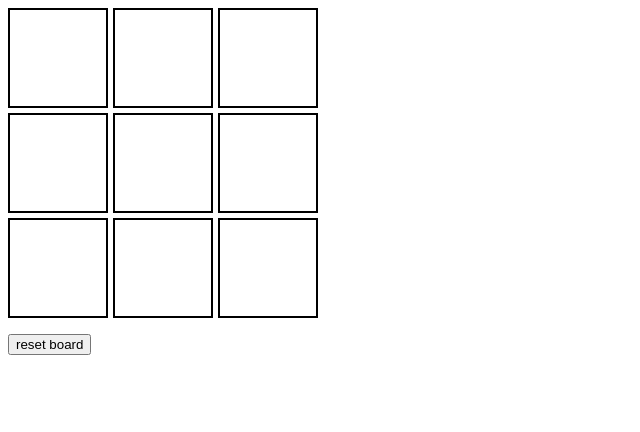
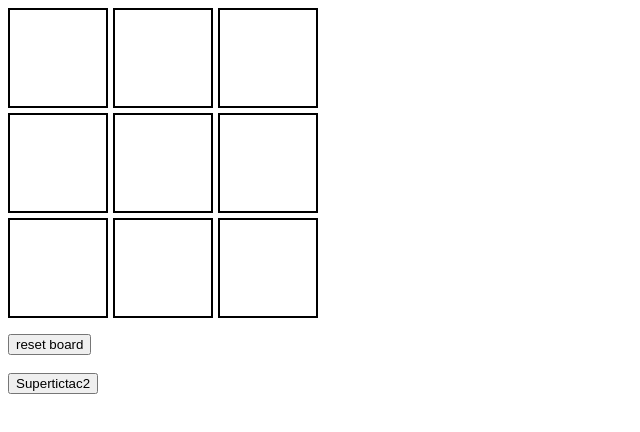
Before and after one commit to Hampter-0/tictac2, an Angular app: page /tictac2 in a window 1280 px wide. Shown: the top 432 px of the page, without its empty margins (0-640 px from the left). Built offline with nearby package versions, Linux system fonts and the light colour scheme.

Commit message:
added buttons to switch gameModes with routes

```diff
--- a/src/app/super-tic-tac-2.component.html
+++ b/src/app/super-tic-tac-2.component.html
@@ -111,4 +111,5 @@
 </div>
 
 <p class="win-text">{{ winText }}</p>
-<button class="btn" (click)="resetBoard()">reset board</button>
+<button class="btn" (click)="resetBoard()">reset board</button><br><br>
+<button class="btn" (click)="goToTictac2()"> tictac2 </button>
--- a/src/app/super-tic-tac-2.component.ts
+++ b/src/app/super-tic-tac-2.component.ts
@@ -1,5 +1,6 @@
 import { Component } from '@angular/core';
 import { disabled } from '@angular/forms/signals';
+import { Router } from '@angular/router';
 
 @Component({
     selector: 'app-super-tic-tac-2',
@@ -9,10 +10,19 @@ import { disabled } from '@angular/forms/signals';
 })
 
 export class SuperTicTac2Component {
+
+constructor(private router:Router) {
+
+}
+
     winText: string = '';
     boards: string[][] = Array(9).fill(null).map(() => Array(9).fill(''));
     currentPlayer: 'X' | 'O' = 'X';
     gameOver: boolean = false;
+
+    goToTictac2(){
+        this.router.navigate(['/tictac2'])
+    }
 
     handleClick(boardIndex: number, cellIndex: number) {
         if (this.boards[boardIndex][cellIndex]) return;
--- a/src/app/tic-tac-2.component.html
+++ b/src/app/tic-tac-2.component.html
@@ -11,4 +11,5 @@
 </div>
 
 <p class="win-text">{{ winText }}</p>
-<button class="btn" (click)="resetBoard()"> reset board </button>
+<button class="btn" (click)="resetBoard()"> reset board </button><br><br>
+<button class="btn" (click)="goToSuperTictac2()"> Supertictac2 </button>
--- a/src/app/tic-tac-2.component.ts
+++ b/src/app/tic-tac-2.component.ts
@@ -1,5 +1,6 @@
 import { Component } from '@angular/core';
 import { disabled } from '@angular/forms/signals';
+import { Router } from '@angular/router';
 
 @Component({
   selector: 'app-tic-tac-2',
@@ -9,10 +10,18 @@ import { disabled } from '@angular/forms/signals';
 })
 
 export class TicTac2Component {
+  constructor(private router:Router) {
+
+}
+
   board: string[] = Array(9).fill('');
   winText: string = '';
   currentPlayer: 'X' | 'O' = 'X';
   gameOver: boolean = false;
+
+  goToSuperTictac2(){
+    this.router.navigate(['/supertictac2'])
+  }
 
   handleClick(index: number) {
     if (this.gameOver || this.board[index]) return;
```
